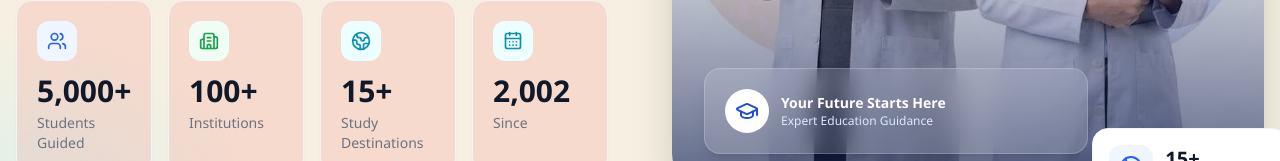
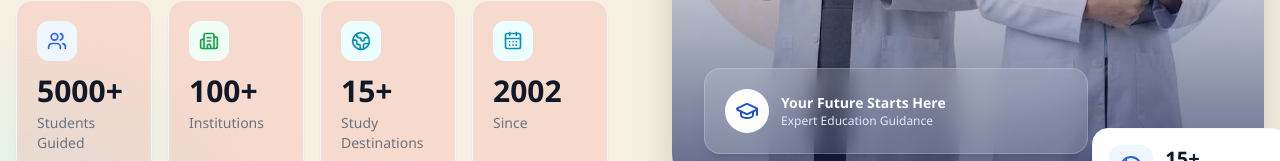
Before and after one commit to Sachin150320/pragaticonsultancy, a Next.js app: page / in a window 1280 px wide. Shown: the part 610-771 px from the top of the page. Built offline with nearby package versions, Linux system fonts and the light colour scheme.

Commit message:
hero and services section changes

```diff
--- a/app/Home/HeroSection.tsx
+++ b/app/Home/HeroSection.tsx
@@ -81,7 +81,7 @@ function AnimatedCounter({
 
   return (
     <span ref={ref}>
-      {count.toLocaleString()}
+      {count}
       {suffix}
     </span>
   );
```
Also changed, not shown: app/Home/ServicesSection.tsx (+10 -0 lines).
